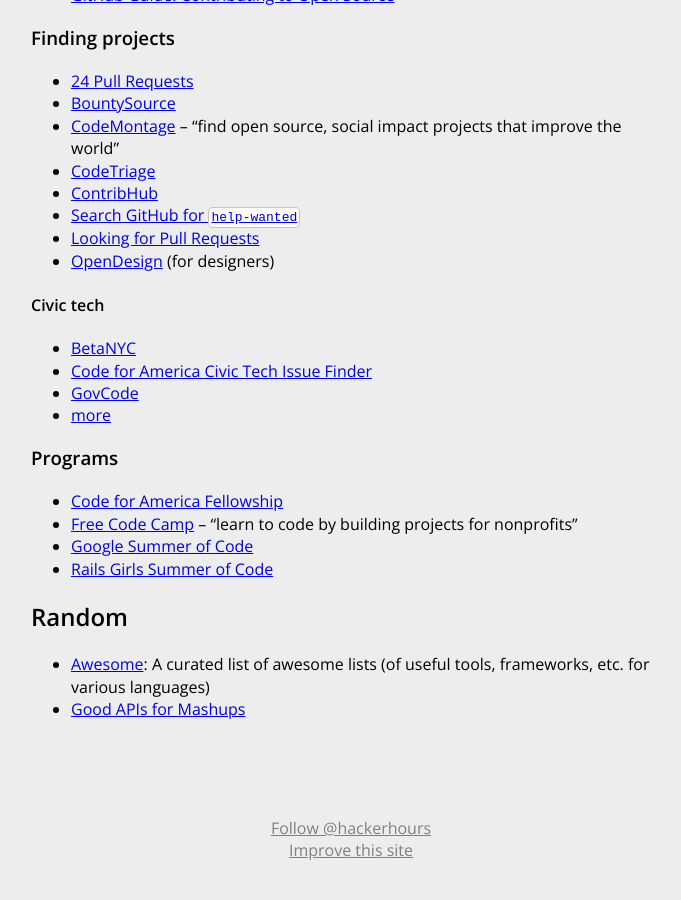
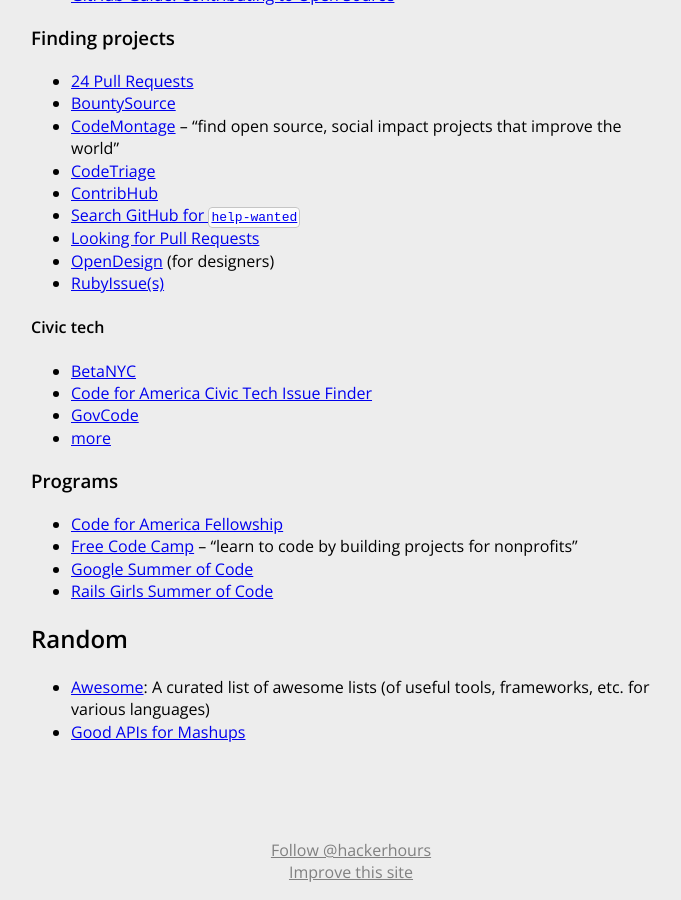
Before and after one commit to HackerHours/hackerhours.org, a Jekyll site: the page built from resources.md, in a window 1280 px wide and 900 px high, scrolled down 2720 px. Shown: the whole window, without its empty margins (289-970 px from the left). Built offline with Jekyll 4.4.1, drawn with Linux system fonts in a browser that asks for light colours; comment, search, counter and statistics services are not loaded; before the commit the page ends 3597 px from its top, so only the background shows below that.

Commit message:
link to RubyIssues

```diff
--- a/resources.md
+++ b/resources.md
@@ -112,6 +112,7 @@
 * [Search GitHub for `help-wanted`](https://github.com/search?o=desc&q=state%3Aopen+label%3A%22help+wanted%22&s=created&type=Issues&utf8=%E2%9C%93)
 * [Looking for Pull Requests](http://www.lookingforpullrequests.com/)
 * [OpenDesign](http://opendesign.io/) (for designers)
+* [RubyIssue(s)](https://rubyissues.ongoodbits.com/)
 
 #### Civic tech
 
```
